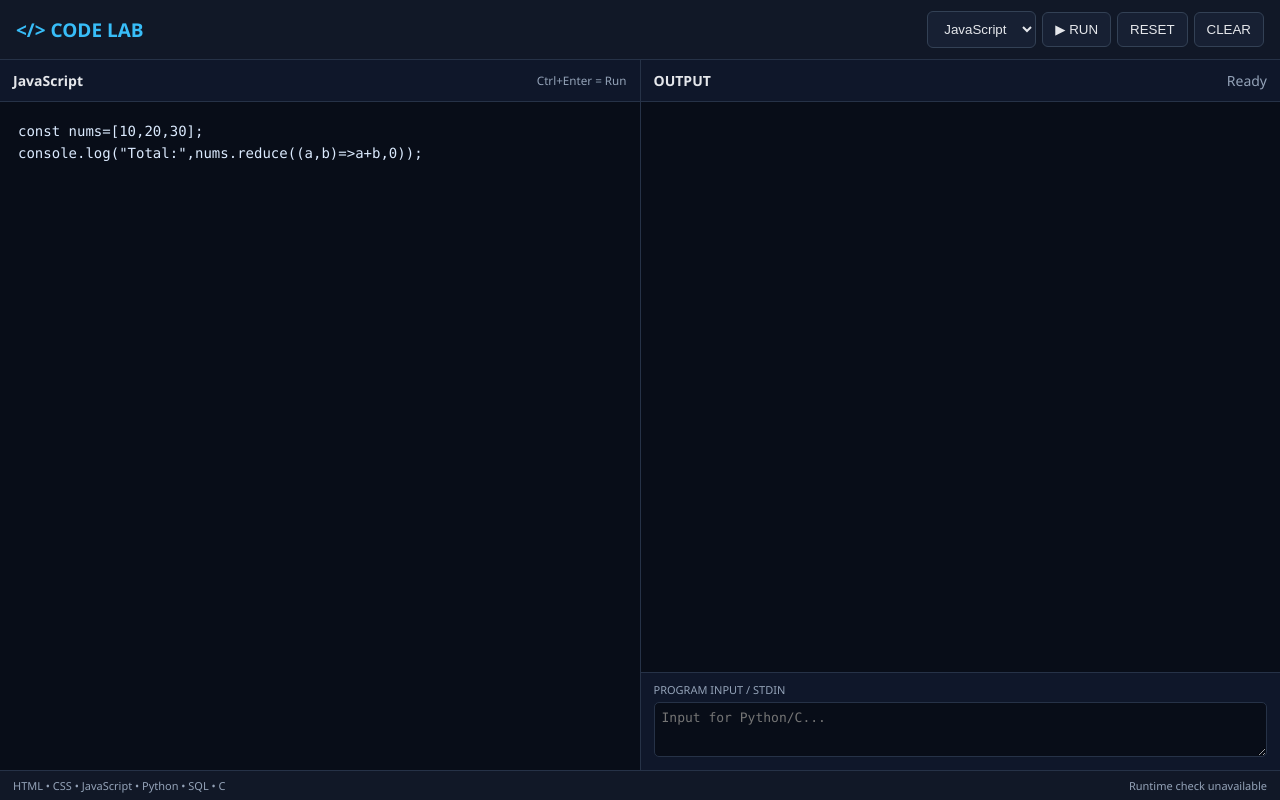
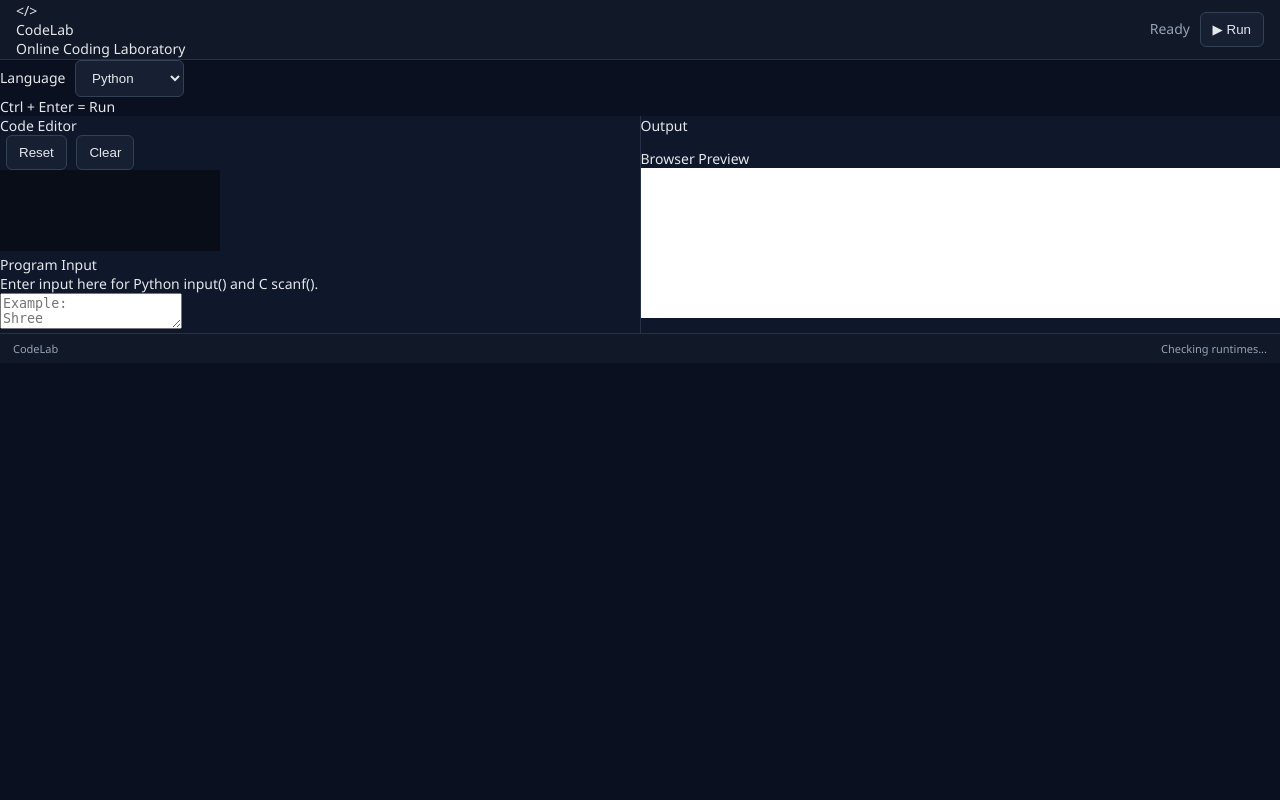
Before and after one commit to shreebalaji767/CODELAB, a Flask app: page / in a window 1280 px wide. Run offline with Flask 3, Linux system fonts and the light colour scheme.

Commit message:
Update index.html

```diff
--- a/templates/index.html
+++ b/templates/index.html
@@ -1,3 +1,294 @@
-<!doctype html><html><head><meta charset="utf-8"><meta name="viewport" content="width=device-width,initial-scale=1"><title>Code Lab</title><link rel="stylesheet" href="/static/style.css"></head><body>
-<header><b>&lt;/&gt; CODE LAB</b><div><select id="lang"><option value="javascript">JavaScript</option><option value="html">HTML</option><option value="css">CSS</option><option value="python">Python</option><option value="sql">SQL</option><option value="c">C</option></select><button id="run">▶ RUN</button><button id="reset">RESET</button><button id="clear">CLEAR</button></div></header>
-<main><section><div class="bar"><span id="title">JavaScript</span><small>Ctrl+Enter = Run</small></div><textarea id="code" spellcheck="false"></textarea></section><section><div class="bar">OUTPUT <span id="status">Ready</span></div><iframe id="preview" class="hide" sandbox="allow-scripts"></iframe><pre id="out"></pre><div class="input"><label>PROGRAM INPUT / STDIN</label><textarea id="stdin" placeholder="Input for Python/C..."></textarea></div></section></main><footer><span>HTML • CSS • JavaScript • Python • SQL • C</span><span id="versions">Checking...</span></footer><script src="/static/app.js"></script></body></html>
+<!DOCTYPE html>
+<html lang="en">
+
+<head>
+
+    <meta charset="UTF-8">
+
+    <meta
+        name="viewport"
+        content="width=device-width, initial-scale=1.0"
+    >
+
+    <title>CodeLab</title>
+
+    <link
+        rel="stylesheet"
+        href="{{ url_for('static', filename='style.css') }}"
+    >
+
+</head>
+
+
+<body>
+
+<div class="app">
+
+
+    <!-- =====================================================
+         TOP BAR
+         ===================================================== -->
+
+    <header class="topbar">
+
+        <div class="brand">
+
+            <div class="brand-icon">
+                &lt;/&gt;
+            </div>
+
+            <div>
+                <div class="brand-name">
+                    CodeLab
+                </div>
+
+                <div class="brand-subtitle">
+                    Online Coding Laboratory
+                </div>
+            </div>
+
+        </div>
+
+
+        <div class="top-actions">
+
+            <span
+                id="status"
+                class="status"
+            >
+                Ready
+            </span>
+
+            <button
+                id="run"
+                class="btn btn-run"
+            >
+                ▶ Run
+            </button>
+
+        </div>
+
+    </header>
+
+
+    <!-- =====================================================
+         LANGUAGE BAR
+         ===================================================== -->
+
+    <div class="language-bar">
+
+        <div class="language-left">
+
+            <label for="language">
+                Language
+            </label>
+
+            <select id="language">
+
+                <option value="python">
+                    Python
+                </option>
+
+                <option value="html">
+                    HTML
+                </option>
+
+                <option value="css">
+                    CSS
+                </option>
+
+                <option value="javascript">
+                    JavaScript
+                </option>
+
+                <option value="c">
+                    C
+                </option>
+
+            </select>
+
+        </div>
+
+
+        <div class="shortcut">
+            Ctrl + Enter = Run
+        </div>
+
+    </div>
+
+
+    <!-- =====================================================
+         MAIN
+         ===================================================== -->
+
+    <main class="workspace">
+
+
+        <!-- =================================================
+             LEFT SIDE
+             ================================================= -->
+
+        <section class="editor-panel">
+
+
+            <div class="panel-header">
+
+                <div>
+                    <span class="panel-title">
+                        Code Editor
+                    </span>
+                </div>
+
+
+                <div class="editor-actions">
+
+                    <button
+                        id="reset"
+                        class="small-btn"
+                    >
+                        Reset
+                    </button>
+
+                    <button
+                        id="clear"
+                        class="small-btn"
+                    >
+                        Clear
+                    </button>
+
+                </div>
+
+            </div>
+
+
+            <div class="editor-wrapper">
+
+                <textarea
+                    id="code"
+                    spellcheck="false"
+                    autocomplete="off"
+                    autocorrect="off"
+                    autocapitalize="off"
+                ></textarea>
+
+            </div>
+
+
+            <!-- =============================================
+                 INPUT
+                 ============================================= -->
+
+            <div class="input-section">
+
+                <div class="section-title">
+                    Program Input
+                </div>
+
+                <div class="section-help">
+                    Enter input here for Python input() and
+                    C scanf().
+                </div>
+
+                <textarea
+                    id="stdin"
+                    class="input-box"
+                    spellcheck="false"
+                    placeholder="Example:
+Shree
+25"
+                ></textarea>
+
+            </div>
+
+
+        </section>
+
+
+        <!-- =================================================
+             RIGHT SIDE
+             ================================================= -->
+
+        <section class="right-panel">
+
+
+            <!-- =============================================
+                 OUTPUT
+                 ============================================= -->
+
+            <div class="output-panel">
+
+                <div class="panel-header">
+
+                    <span class="panel-title">
+                        Output
+                    </span>
+
+                </div>
+
+                <pre
+                    id="output"
+                    class="output"
+                ></pre>
+
+            </div>
+
+
+            <!-- =============================================
+                 PREVIEW
+                 ============================================= -->
+
+            <div class="preview-panel">
+
+                <div class="panel-header">
+
+                    <span class="panel-title">
+                        Browser Preview
+                    </span>
+
+                </div>
+
+                <iframe
+                    id="preview"
+                    title="Browser Preview"
+                    sandbox="allow-scripts"
+                ></iframe>
+
+            </div>
+
+
+        </section>
+
+
+    </main>
+
+
+    <!-- =====================================================
+         FOOTER
+         ===================================================== -->
+
+    <footer class="footer">
+
+        <div>
+            CodeLab
+        </div>
+
+        <div
+            id="runtime"
+            class="runtime"
+        >
+            Checking runtimes...
+        </div>
+
+    </footer>
+
+
+</div>
+
+
+<script
+    src="{{ url_for('static', filename='app.js') }}"
+></script>
+
+</body>
+
+</html>
```
